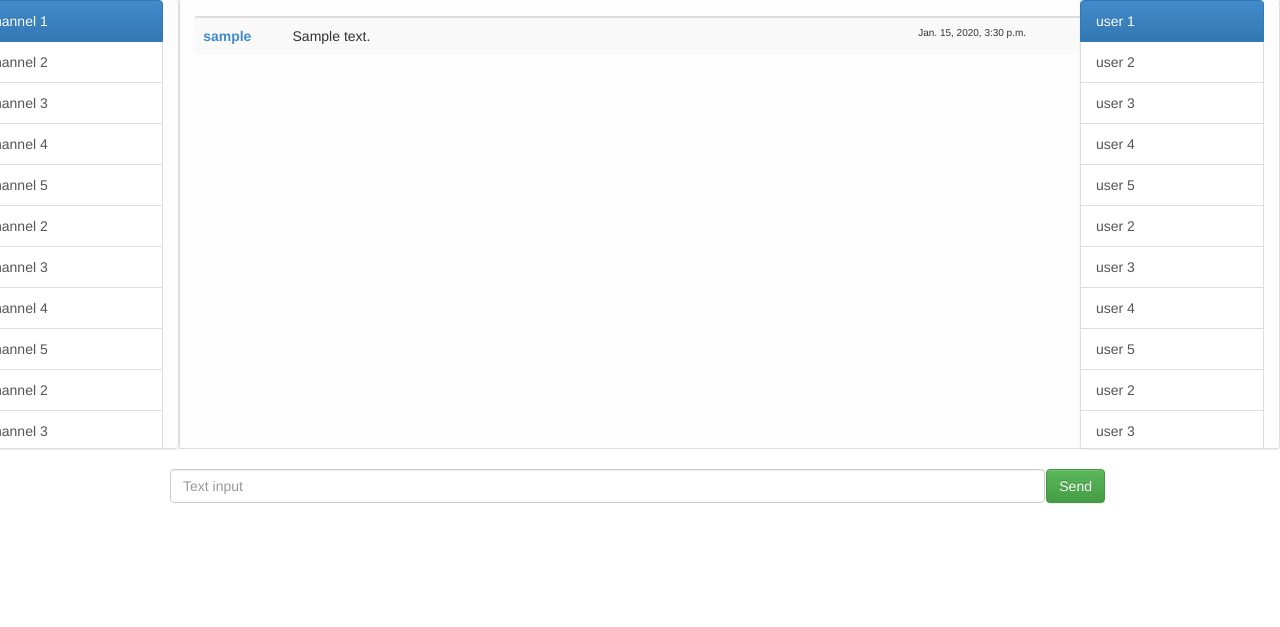
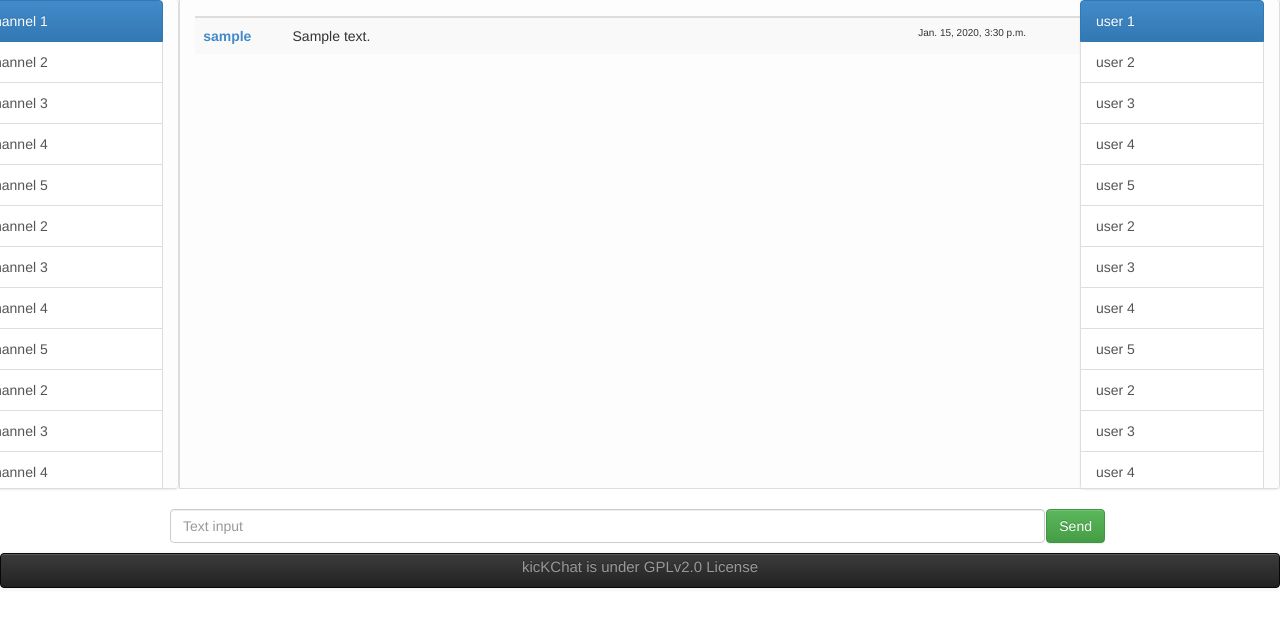
Before and after one commit to desouradeep/kickchat, a Django app: page /chat/ in a window 1280 px wide. Shown: the part 61-688 px from the top of the page. Run offline with Django 3.2, Linux system fonts and the light colour scheme; tables that the repository leaves empty hold one stand-in row (values such as "Sample post").

Commit message:
chat UI modified

```diff
--- a/static/css/custom.css
+++ b/static/css/custom.css
@@ -9,7 +9,7 @@
 .chat-messages {
       background: none repeat scroll 0px 0px rgb(253, 253, 253);
       border: 1px solid rgb(221, 221, 221);
-      height: 450px;
+      height: 490px;
       overflow: auto;
       position: relative;
 
@@ -19,7 +19,7 @@
   }
 
 .chat-content {
-      height: 450px;
+      height: 480px;
       padding: 0px;
         }
 .panel-left {
@@ -49,7 +49,7 @@
        position: absolute;
        right:0px;
        top: 60px;
-       height: 450px;
+
        }
 
 .chat-messages-inner  {
@@ -59,8 +59,13 @@
 .chat-message button {
       float: right;}
 
-.chat-message .input-box {
+.chat-message input-box {
       display: block;
           margin-right: 90px;
           padding-top:0px;
         }
+ .footer{font-size:15px;text-align:center;float:none;}
+   .nonav{margin-bottom:0px;min-height:35px;position:relative;margin-top:10px;}
+   .unipad{padding:3px;}
+
+  .nomargin{margin-bottom:6px;}
--- a/templates/base.html
+++ b/templates/base.html
@@ -42,5 +42,9 @@
   {% block js %}
     <script src="{{STATIC_URL}}js/bootstrap.min.js"></script>
   {% endblock %}
-</body>
+  {% block foot %}
+  <div class="navbar navbar-default navbar-inverse nonav ">
+  <footer class="footer unipad navbar-brand">kicKChat is under GPLv2.0 License</footer>
+  </div>{% endblock %}
+  </body>
 </html>
--- a/templates/chat.html
+++ b/templates/chat.html
@@ -1,7 +1,7 @@
 {% extends "base.html" %}
 {% block container_content %}
   <div class="row" style="margin-left:-100px">
-  <div class="list-group col-md-2 chat-messages" style="height:450px">
+  <div class="list-group col-md-2 chat-messages">
     <a href="#" class="list-group-item active">
       channel 1
     </a>
@@ -24,8 +24,8 @@
   <div class="chat-content panel-left">
 	      <div id="chat-messages" class="chat-messages">
 
-  <div class="col-md-12">
-      <table class="table table-striped table-hover msg-box">
+  <div class="col-md-12 nomargin">
+      <table class="table table-striped table-hover msg-box nomargin">
       <thead class="nopadding">
         <tr>
             <th style='width:10%;'></th>
@@ -53,12 +53,12 @@
      </div>
      </div>
 
-	   <form method="POST" accept-charset="UTF-8">{% csrf_token %}
+	   <form method="POST" style="margin-top:0px;" accept-charset="UTF-8">{% csrf_token %}
 
-	      <div class='col-lg-11' >
+	      <div class='col-lg-11'  >
 		  <input type="text" class="form-control input-box" placeholder="Text input" name='msg'style="width:875px">
 	      </div>
-	      <div class='col-lg-1 chat-message nopadding'>
+	      <div class='col-lg-1 chat-message nopadding' >
 		  <button class="btn btn-success pull-right">Send</button>
 	      </div>
 
```
